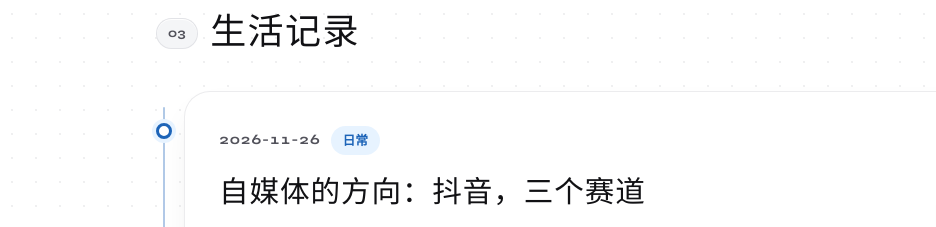
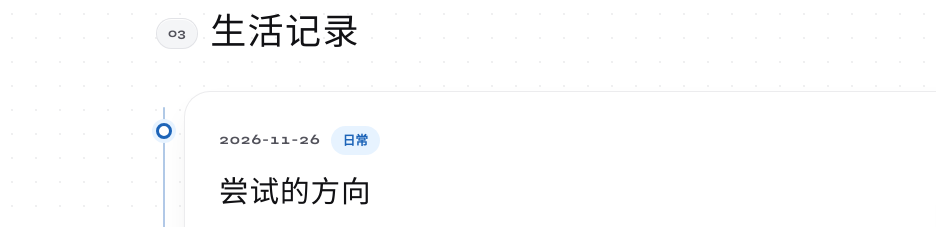
Before and after one commit to sunh40637-png/sunh40637-png.github.io, a plain HTML site: page index.html in a window 1280 px wide. Shown: the part 1750-1977 px from the top of the page, 0-936 px from the left. Drawn offline with Linux system fonts and the light colour scheme; a web font is replaced by a local one.

Commit message:
修改记录标题为「尝试的方向」

```diff
--- a/index.html
+++ b/index.html
@@ -1906,7 +1906,7 @@
                 <time class="timeline-date" datetime="2026-11-26">2026-11-26</time>
                 <span class="timeline-tag">日常</span>
               </div>
-              <h3 class="timeline-title">自媒体的方向：抖音，三个赛道</h3>
+              <h3 class="timeline-title">尝试的方向</h3>
               <p class="timeline-body">想做自媒体，方向定在抖音。暂时考虑三个赛道，各新开一个账号：AI 美女、AI vibe 知识、AI 视频旅行风光。</p>
               <p class="timeline-body">从 0 到正收益，需要经历什么、需要具备什么特质，我还不知道——热情、坚持、好奇，还是别的什么？我感觉光靠热情是走不远的，因为热情来得快，去得也快。这个问题，我需要重新思考一下。或许，它压根就不重要。</p>
             </div>
```
